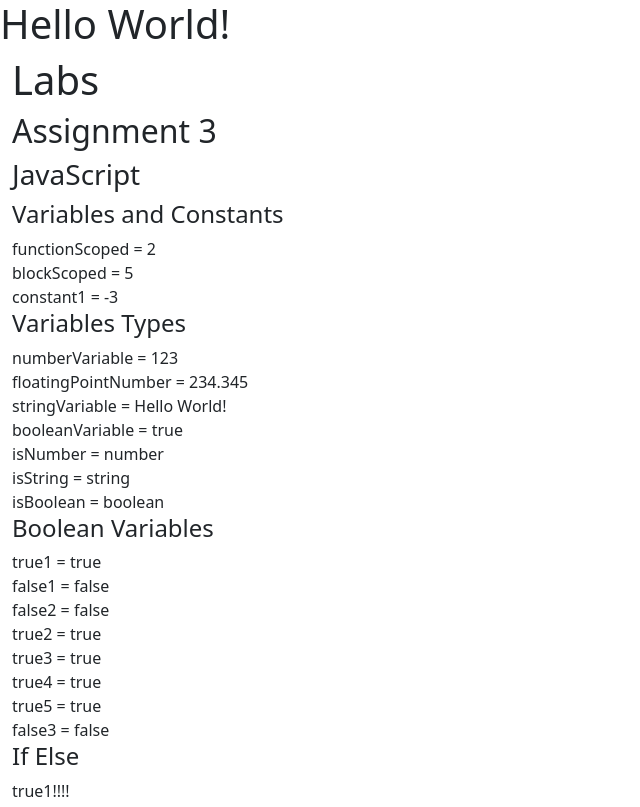
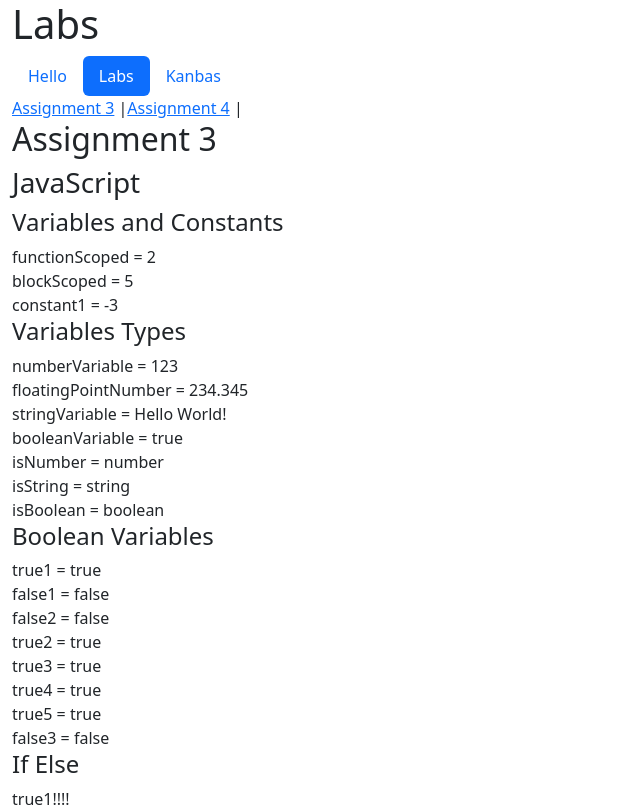
Before and after one commit to KaijunChen0/kanbas-react-web-app, a React (Create React App) app: page /#/Labs/a3 in a window 1280 px wide. Shown: the top 807 px of the page, without its empty margins (0-640 px from the left). Built offline with nearby package versions, Linux system fonts and the light colour scheme.

Commit message:
add 2.3.4

```diff
--- a/package.json
+++ b/package.json
@@ -15,6 +15,8 @@
     "react": "^18.2.0",
     "react-dom": "^18.2.0",
     "react-icons": "^5.0.1",
+    "react-router": "^6.22.0",
+    "react-router-dom": "^6.22.0",
     "react-scripts": "5.0.1",
     "typescript": "^4.9.5",
     "web-vitals": "^2.1.4"
--- a/src/App.tsx
+++ b/src/App.tsx
@@ -4,14 +4,21 @@ import logo from './logo.svg';
 import Labs from './Labs'; // import the Labs `index.tsx` file, do not need to specify the file extension; but if you need to import Labs labs.tsx , you need to specify the file extension.
 import Kanbas from './Kanbas';
 import HelloWorld from './Labs/a3/HelloWorld';
+import { HashRouter, Link } from 'react-router-dom'; //allows for routing with map mechanism
+import {Routes, Route, Navigate} from "react-router";
 
 function App() {
     return ( // JSX, JavaScript XML,line 9 logo is a variable imported from the logo.svg file; return only one element, so wrap the h1 and Labs component in a div.
-        <div>
-            <HelloWorld />
-            <Labs/>
-            <Kanbas/>
-        </div>
+        <HashRouter>
+          <div>
+            <Routes>
+              <Route path="/" element={<Navigate to="/Labs/a3"/>}/>
+              <Route path="/Labs/*"   element={<Labs/>}/>
+              <Route path="/Kanbas/*" element={<Kanbas/>}/>
+              <Route path="/HelloWorld"    element={<HelloWorld/>}/>
+            </Routes>
+          </div>
+        </HashRouter>
     );
 }
 
--- a/src/Kanbas/index.tsx
+++ b/src/Kanbas/index.tsx
@@ -1,7 +1,10 @@
+import Nav from "../Nav";
+
 function Kanbas() {
   return (
     <div>
       <h1>Kanbas</h1>
+      <Nav />
     </div>
   );
 }
--- a/src/Labs/a3/HelloWorld.tsx
+++ b/src/Labs/a3/HelloWorld.tsx
@@ -1,5 +1,12 @@
+import Nav from "../../Nav";
+
 function HelloWorld() {
-    return <h1>Hello World!</h1>;
+    return (
+        <>
+            <h1>Hello World!</h1>
+            <Nav />
+        </>
+    );
 };
 
 export default HelloWorld;
--- /dev/null
+++ b/src/Labs/a3/css/Classes/index.css
@@ -0,0 +1,6 @@
+.wd-bg-yellow    { background-color: lightyellow; }
+.wd-bg-blue      { background-color: lightblue;   }
+.wd-bg-red       { background-color: lightcoral;  }
+.wd-bg-green     { background-color: lightgreen;  }
+.wd-fg-black     { color: black;                  }
+.wd-padding-10px { padding: 10px;                 }
--- a/src/Labs/a3/index.tsx
+++ b/src/Labs/a3/index.tsx
@@ -1,10 +1,12 @@
 import JavaScript from "./Javascript";
+import PathParameters from "./routing/PathParameters";
 
 function Assignment3() {
     return (
         <div>
             <h2>Assignment 3</h2>
             <JavaScript />
+            <PathParameters />
         </div>
     );
 }
--- /dev/null
+++ b/src/Labs/a3/routing/Add.tsx
@@ -0,0 +1,14 @@
+import React from "react";
+import { useParams } from "react-router-dom";
+
+function Add() {
+  const { a, b } = useParams();
+  return (
+    <div>
+        <h2>Add Path Parameters</h2>
+        {a} + {b} = {parseInt(a as string) + parseInt(b as string)}
+    </div>
+  );
+}
+
+export default Add;
--- /dev/null
+++ b/src/Labs/a3/routing/PathParameters.tsx
@@ -0,0 +1,16 @@
+import { Routes, Route, Link } from "react-router-dom";
+import Add from "./Add";
+
+function PathParameters() {
+  return (
+    <div>
+      <h2>Path Parameters</h2>
+      <Link to="/Labs/a3/add/1/2">1 + 2</Link> <br />
+      <Link to="/Labs/a3/add/3/4">3 + 4</Link>
+      <Routes>
+        <Route path="add/:a/:b" element={<Add />} />
+      </Routes>
+    </div>
+  );
+}
+export default PathParameters;
--- a/src/Labs/index.tsx
+++ b/src/Labs/index.tsx
@@ -1,12 +1,20 @@
+import { Link } from "react-router-dom";
 import Assignment3 from "./a3";
 import Assignment4 from "./a4";
+import { Routes, Route } from "react-router"; //http://localhost:3000/#/Labs/a3
+import Nav from "../Nav";
 
 function Labs() {
     return (
         <div className="container-fluid">
             <h1>Labs</h1>
-            <Assignment3 />
-            <Assignment4 />
+            <Nav />
+            <Link to="/Labs/a3">Assignment 3</Link> |
+            <Link to="/Labs/a4">Assignment 4</Link> |
+            <Routes>
+                <Route path="/a3/*" element={<Assignment3 />} />
+                <Route path="/a4/*" element={<Assignment4 />} />
+            </Routes>
         </div>
     );
 }
--- /dev/null
+++ b/src/Nav.tsx
@@ -0,0 +1,24 @@
+import React from 'react'; //import React package from react
+import { Link, useLocation } from 'react-router-dom'; //import Link component from react-router-dom
+
+function Nav(){
+    const location = useLocation(); // use JSON to stringify the location object to see the pathname, search, and hash properties.
+    const {pathname} = useLocation(); //useLocation is a hook that returns the location object that represents the current URL.
+
+    return(
+        <>
+        {/* {JSON.stringify(location)}<br />
+        {JSON.stringify(pathname)} */}
+            <nav className='nav nav-pills mt-2'>
+                <Link to="/HelloWorld"
+                    className={`nav-link ${pathname.includes("HelloWorld") ? "active" : ""}`}>Hello</Link>
+                <Link to="/Labs/a3"
+                    className={`nav-link ${pathname.includes("Labs") ? "active" : ""}`}>Labs</Link>
+                <Link to="/Kanbas"
+                    className={`nav-link ${pathname.includes("Kanbas") ? "active" : ""}`}>Kanbas</Link>
+            </nav>
+        </>
+    );
+}
+
+export default Nav; //export the Nav component to be used in other files.
```
Also changed, not shown: src/Labs/a3/css/Classes/index.tsx (added, +17 -0 lines), 1 other file (tests, documents, lock files or other folders).
